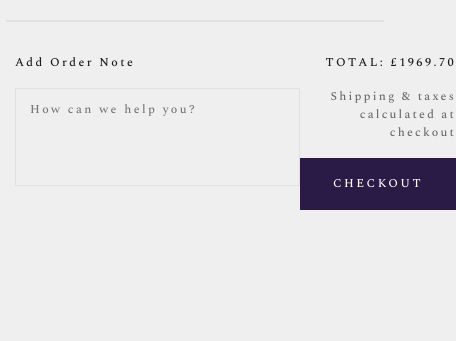
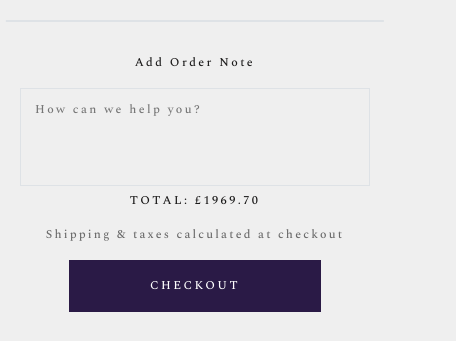
Before and after one commit to eecanada/react-shopping-cart, a React (Create React App) app: page / in a window 390 px wide. Shown: the part 583-924 px from the top of the page, 456 px wide, since content can reach past the window. Before the commit the page ends 844 px from the top, so only its background shows below. Built offline with nearby package versions, Linux system fonts and the light colour scheme.

Commit message:
checkout field responsive

```diff
--- a/src/App.css
+++ b/src/App.css
@@ -187,3 +187,33 @@ textarea {
     width: 285px;
   }
 }
+
+@media screen and (max-width: 576px) {
+  .notes-checkout {
+    display: flex;
+    flex-direction: column;
+    justify-content: center;
+    align-items: center;
+    text-align: center;
+  }
+  textarea {
+    width: 350px;
+  }
+  .shipping-text {
+    margin-left: 4rem;
+  }
+}
+
+@media screen and (max-width: 575px) {
+
+  .price-checkout{
+    align-items: center !important;
+  }
+  .shipping-text {
+    margin-left: 0  !important;
+  }
+  .hbtn{
+    padding: 1rem 5rem !important;
+    margin-bottom: 2rem;
+  }
+}
--- a/src/App.js
+++ b/src/App.js
@@ -115,7 +115,7 @@ class App extends Component {
           />
         </main>
 
-        <div className="container d-flex justify-content-between mt-5">
+        <div className="container d-flex justify-content-between mt-5 notes-checkout">
           <div>
             <p className="sm-font-black">Add Order Note</p>
             <textarea
@@ -125,7 +125,7 @@ class App extends Component {
               className="sm-font-black"
             />
           </div>
-          <div className="d-flex flex-column align-items-end ">
+          <div className="d-flex flex-column align-items-end price-checkout">
             <p className="sm-font-black">TOTAL: £{this.formatTotalPrice()}</p>
             <p className="sm-font-grey shipping-text">{`Shipping & taxes calculated at checkout`}</p>
             <button className="checkout-button sm-font-white hbtn hb-fill-right">
```
